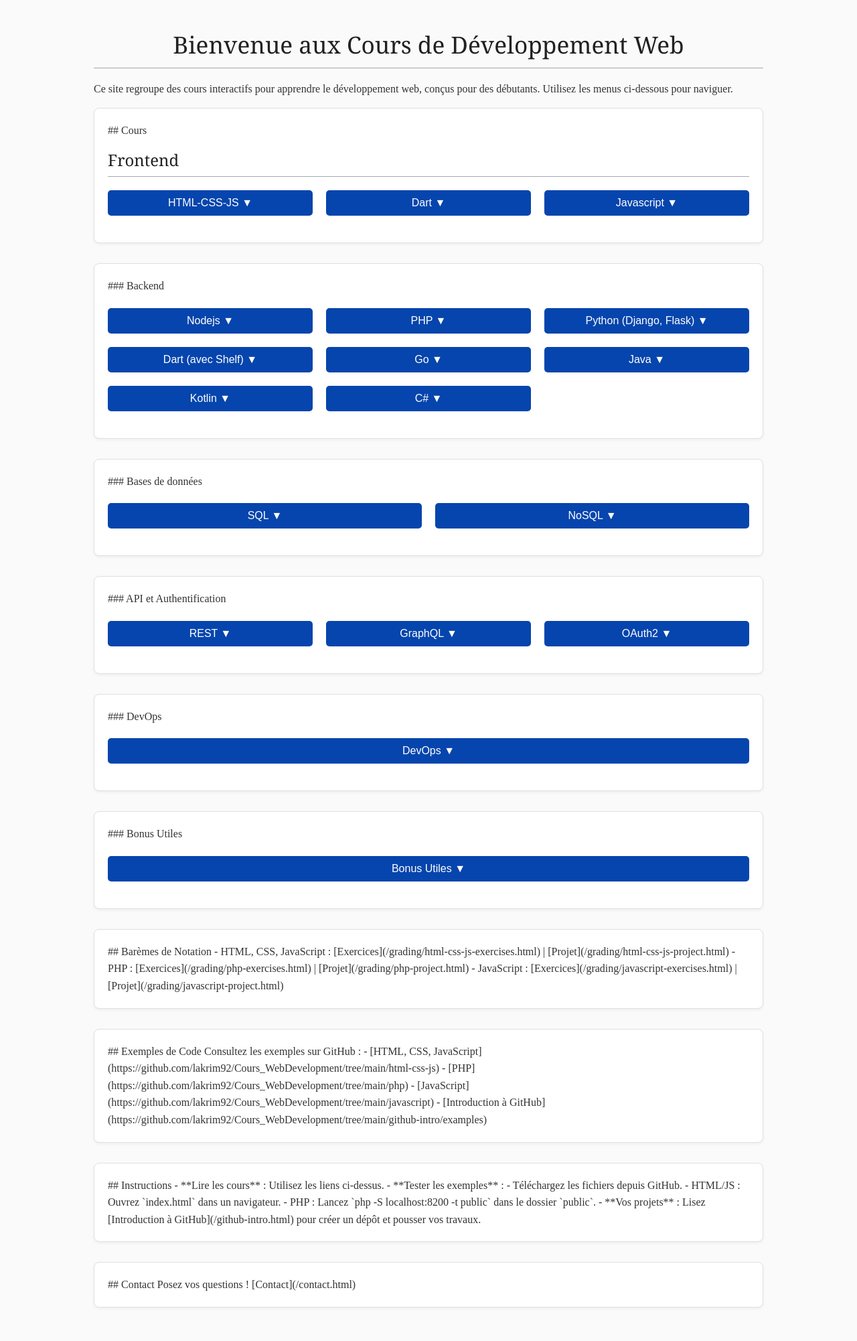
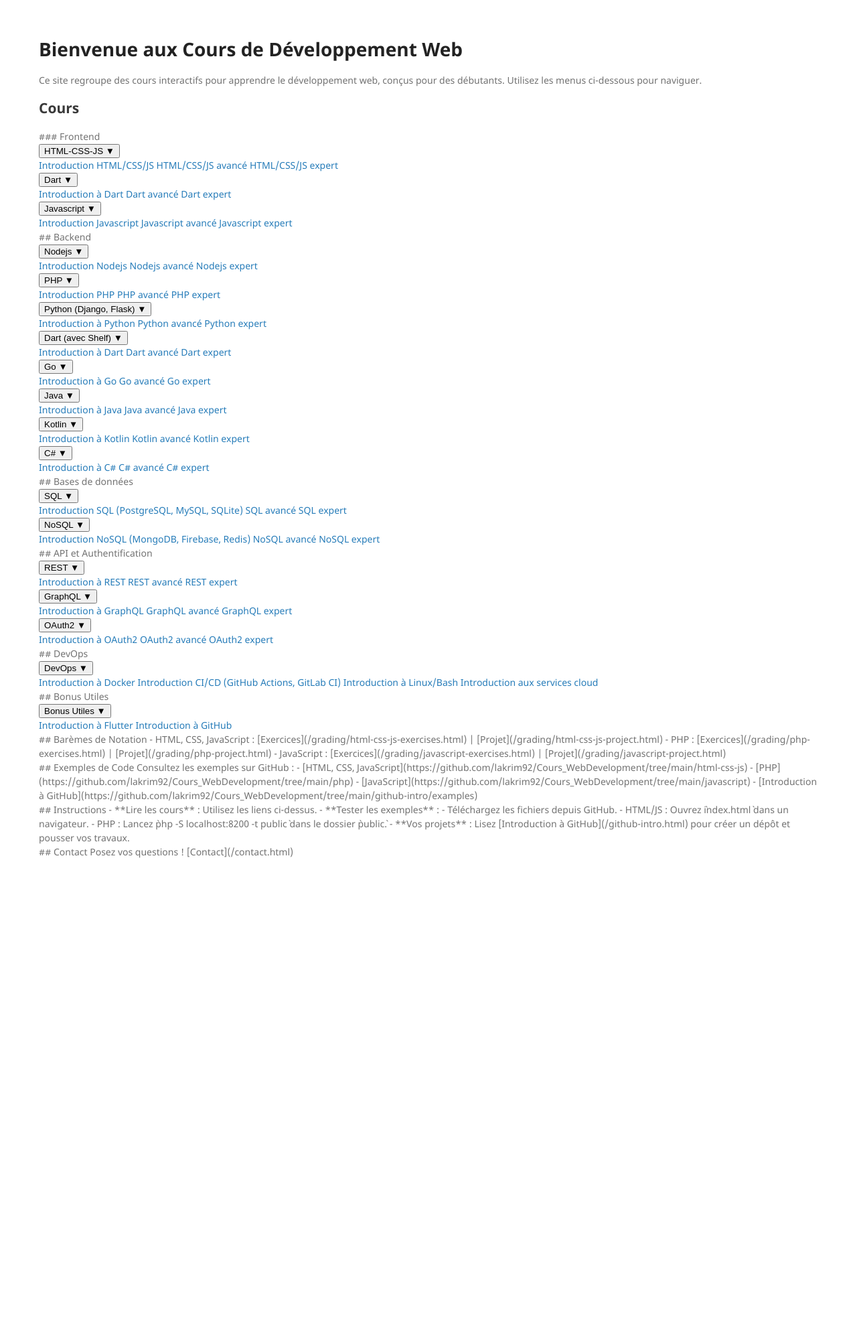
Before and after one commit to lakrim92/Cours_WebDevelopment, a PHP site: page / in a window 1280 px wide. Shown: the whole page at 67% size. After the commit the page ends 1281 px from the top, so only its background shows below. Run offline with PHP 8.4, Linux system fonts and the light colour scheme.

Commit message:
depot avec menu deroulant

```diff
--- a/_site/assets/css/style.css
+++ b/_site/assets/css/style.css
@@ -1,165 +1,216 @@
-/* Style général */
-body {
-    font-family: 'Linux Libertine', 'Times New Roman', serif;
-    line-height: 1.6;
-    color: #333;
-    max-width: 1000px;
-    /* Élargi pour plus d'espace */
-    margin: 0 auto;
-    padding: 20px;
-    background-color: #fafafa;
-    /* Fond léger pour contraste */
-}
+@font-face { font-family: 'Noto Sans'; font-weight: 400; font-style: normal; src: url("../fonts/Noto-Sans-regular/Noto-Sans-regular.eot"); src: url("../fonts/Noto-Sans-regular/Noto-Sans-regular.eot?#iefix") format("embedded-opentype"), local("Noto Sans"), local("Noto-Sans-regular"), url("../fonts/Noto-Sans-regular/Noto-Sans-regular.woff2") format("woff2"), url("../fonts/Noto-Sans-regular/Noto-Sans-regular.woff") format("woff"), url("../fonts/Noto-Sans-regular/Noto-Sans-regular.ttf") format("truetype"), url("../fonts/Noto-Sans-regular/Noto-Sans-regular.svg#NotoSans") format("svg"); }
+@font-face { font-family: 'Noto Sans'; font-weight: 700; font-style: normal; src: url("../fonts/Noto-Sans-700/Noto-Sans-700.eot"); src: url("../fonts/Noto-Sans-700/Noto-Sans-700.eot?#iefix") format("embedded-opentype"), local("Noto Sans Bold"), local("Noto-Sans-700"), url("../fonts/Noto-Sans-700/Noto-Sans-700.woff2") format("woff2"), url("../fonts/Noto-Sans-700/Noto-Sans-700.woff") format("woff"), url("../fonts/Noto-Sans-700/Noto-Sans-700.ttf") format("truetype"), url("../fonts/Noto-Sans-700/Noto-Sans-700.svg#NotoSans") format("svg"); }
+@font-face { font-family: 'Noto Sans'; font-weight: 400; font-style: italic; src: url("../fonts/Noto-Sans-italic/Noto-Sans-italic.eot"); src: url("../fonts/Noto-Sans-italic/Noto-Sans-italic.eot?#iefix") format("embedded-opentype"), local("Noto Sans Italic"), local("Noto-Sans-italic"), url("../fonts/Noto-Sans-italic/Noto-Sans-italic.woff2") format("woff2"), url("../fonts/Noto-Sans-italic/Noto-Sans-italic.woff") format("woff"), url("../fonts/Noto-Sans-italic/Noto-Sans-italic.ttf") format("truetype"), url("../fonts/Noto-Sans-italic/Noto-Sans-italic.svg#NotoSans") format("svg"); }
+@font-face { font-family: 'Noto Sans'; font-weight: 700; font-style: italic; src: url("../fonts/Noto-Sans-700italic/Noto-Sans-700italic.eot"); src: url("../fonts/Noto-Sans-700italic/Noto-Sans-700italic.eot?#iefix") format("embedded-opentype"), local("Noto Sans Bold Italic"), local("Noto-Sans-700italic"), url("../fonts/Noto-Sans-700italic/Noto-Sans-700italic.woff2") format("woff2"), url("../fonts/Noto-Sans-700italic/Noto-Sans-700italic.woff") format("woff"), url("../fonts/Noto-Sans-700italic/Noto-Sans-700italic.ttf") format("truetype"), url("../fonts/Noto-Sans-700italic/Noto-Sans-700italic.svg#NotoSans") format("svg"); }
+.highlight table td { padding: 5px; }
 
-/* Conteneur principal pour les sections */
-.section-container {
-    background-color: #fff;
-    border: 1px solid #e0e0e0;
-    border-radius: 8px;
-    padding: 20px;
-    margin-bottom: 30px;
-    box-shadow: 0 2px 4px rgba(0, 0, 0, 0.05);
-}
+.highlight table pre { margin: 0; }
 
-/* Style des titres inspiré de Wikipédia */
-h1,
-h2,
-h3,
-h4,
-h5,
-h6 {
-    font-family: 'Georgia', serif;
-    color: #202122;
-    margin: 0.5em 0;
-    border-bottom: 1px solid #a2a9b1;
-    padding-bottom: 0.2em;
-}
+.highlight .cm { color: #999988; font-style: italic; }
 
-h1 {
-    font-size: 2.2em;
-    font-weight: normal;
-    text-align: center;
-    /* Centré pour le titre principal */
-}
+.highlight .cp { color: #999999; font-weight: bold; }
 
-h2 {
-    font-size: 1.8em;
-    font-weight: normal;
-    background-color: #f5f5f5;
-    padding: 0.3em 0.6em;
-    display: inline-block;
-    border-radius: 4px;
-    margin-bottom: 15px;
-}
+.highlight .c1 { color: #999988; font-style: italic; }
 
-h3 {
-    font-size: 1.5em;
-    font-weight: normal;
-}
+.highlight .cs { color: #999999; font-weight: bold; font-style: italic; }
 
-/* Style des menus déroulants */
-.dropdown-container {
-    display: grid;
-    grid-template-columns: repeat(auto-fit, minmax(250px, 1fr));
-    gap: 20px;
-    /* Espacement entre les menus */
-    margin: 20px 0;
-}
+.highlight .c, .highlight .cd { color: #999988; font-style: italic; }
 
-.dropdown {
-    position: relative;
-}
+.highlight .err { color: #a61717; background-color: #e3d2d2; }
 
-.dropbtn {
-    background-color: #0645ad;
-    color: white;
-    padding: 10px 20px;
-    font-size: 16px;
-    border: none;
-    cursor: pointer;
-    border-radius: 5px;
-    transition: background-color 0.3s ease;
-    width: 100%;
-    /* Bouton occupe toute la largeur du conteneur */
-    box-sizing: border-box;
-}
+.highlight .gd { color: #000000; background-color: #ffdddd; }
 
-.dropbtn:hover {
-    background-color: #0b0080;
-}
+.highlight .ge { color: #000000; font-style: italic; }
 
-.dropdown-content {
-    display: none;
-    position: absolute;
-    background-color: #f9f9f9;
-    min-width: 250px;
-    box-shadow: 0 8px 16px rgba(0, 0, 0, 0.2);
-    z-index: 1;
-    border-radius: 5px;
-    overflow: hidden;
-    /* Coins nets pour les liens */
-}
+.highlight .gr { color: #aa0000; }
 
-.dropdown-content a {
-    color: #0645ad;
-    padding: 12px 16px;
-    text-decoration: none;
-    display: block;
-    font-family: 'Linux Libertine', serif;
-    transition: background-color 0.2s;
-}
+.highlight .gh { color: #999999; }
 
-.dropdown-content a:hover {
-    background-color: #f1f1f1;
-}
+.highlight .gi { color: #000000; background-color: #ddffdd; }
 
-/* Style des séparateurs (<hr>) */
-hr {
-    border: none;
-    border-top: 2px solid #e0e0e0;
-    margin: 30px 0;
-}
+.highlight .go { color: #888888; }
 
-/* Style des listes (ex. : barèmes de notation) */
-ul {
-    margin: 10px 0;
-    padding-left: 20px;
-}
+.highlight .gp { color: #555555; }
 
-ul li {
-    margin-bottom: 10px;
-}
+.highlight .gs { font-weight: bold; }
 
-/* Style pour les images de profil */
-.profile-image {
-    max-width: 500px;
-    height: auto;
-    display: block;
-    margin: 0 auto;
-    border-radius: 4px;
-}
+.highlight .gu { color: #aaaaaa; }
 
-/* Responsivité */
-@media screen and (max-width: 768px) {
-    body {
-        padding: 10px;
-    }
+.highlight .gt { color: #aa0000; }
 
-    .section-container {
-        padding: 15px;
-        margin: 10px 10px;
-    }
+.highlight .kc { color: #000000; font-weight: bold; }
 
-    .dropdown-container {
-        grid-template-columns: 1fr;
-        /* Une colonne sur mobile */
-    }
+.highlight .kd { color: #000000; font-weight: bold; }
 
-    h1 {
-        font-size: 1.8em;
-    }
+.highlight .kn { color: #000000; font-weight: bold; }
 
-    h2 {
-        font-size: 1.5em;
-    }
-}
+.highlight .kp { color: #000000; font-weight: bold; }
+
+.highlight .kr { color: #000000; font-weight: bold; }
+
+.highlight .kt { color: #445588; font-weight: bold; }
+
+.highlight .k, .highlight .kv { color: #000000; font-weight: bold; }
+
+.highlight .mf { color: #009999; }
+
+.highlight .mh { color: #009999; }
+
+.highlight .il { color: #009999; }
+
+.highlight .mi { color: #009999; }
+
+.highlight .mo { color: #009999; }
+
+.highlight .m, .highlight .mb, .highlight .mx { color: #009999; }
+
+.highlight .sb { color: #d14; }
+
+.highlight .sc { color: #d14; }
+
+.highlight .sd { color: #d14; }
+
+.highlight .s2 { color: #d14; }
+
+.highlight .se { color: #d14; }
+
+.highlight .sh { color: #d14; }
+
+.highlight .si { color: #d14; }
+
+.highlight .sx { color: #d14; }
+
+.highlight .sr { color: #009926; }
+
+.highlight .s1 { color: #d14; }
+
+.highlight .ss { color: #990073; }
+
+.highlight .s { color: #d14; }
+
+.highlight .na { color: #008080; }
+
+.highlight .bp { color: #999999; }
+
+.highlight .nb { color: #0086B3; }
+
+.highlight .nc { color: #445588; font-weight: bold; }
+
+.highlight .no { color: #008080; }
+
+.highlight .nd { color: #3c5d5d; font-weight: bold; }
+
+.highlight .ni { color: #800080; }
+
+.highlight .ne { color: #990000; font-weight: bold; }
+
+.highlight .nf { color: #990000; font-weight: bold; }
+
+.highlight .nl { color: #990000; font-weight: bold; }
+
+.highlight .nn { color: #555555; }
+
+.highlight .nt { color: #000080; }
+
+.highlight .vc { color: #008080; }
+
+.highlight .vg { color: #008080; }
+
+.highlight .vi { color: #008080; }
+
+.highlight .nv { color: #008080; }
+
+.highlight .ow { color: #000000; font-weight: bold; }
+
+.highlight .o { color: #000000; font-weight: bold; }
+
+.highlight .w { color: #bbbbbb; }
+
+.highlight { background-color: #f8f8f8; }
+
+body { background-color: #fff; padding: 50px; font: 14px/1.5 "Noto Sans", "Helvetica Neue", Helvetica, Arial, sans-serif; color: #727272; font-weight: 400; }
+
+h1, h2, h3, h4, h5, h6 { color: #222; margin: 0 0 20px; }
+
+p, ul, ol, table, pre, dl { margin: 0 0 20px; }
+
+h1, h2, h3 { line-height: 1.1; }
+
+h1 { font-size: 28px; }
+
+h2 { color: #393939; }
+
+h3, h4, h5, h6 { color: #494949; }
+
+a { color: #267CB9; text-decoration: none; }
+
+a:hover, a:focus { color: #069; font-weight: bold; }
+
+a small { font-size: 11px; color: #777; margin-top: -0.3em; display: block; }
+
+a:hover small { color: #777; }
+
+.wrapper { width: 860px; margin: 0 auto; }
+
+blockquote { border-left: 1px solid #e5e5e5; margin: 0; padding: 0 0 0 20px; font-style: italic; }
+
+code, pre { font-family: Monaco, Bitstream Vera Sans Mono, Lucida Console, Terminal, Consolas, Liberation Mono, DejaVu Sans Mono, Courier New, monospace; color: #333; }
+
+pre { padding: 8px 15px; background: #f8f8f8; border-radius: 5px; border: 1px solid #e5e5e5; overflow-x: auto; }
+
+table { width: 100%; border-collapse: collapse; }
+
+th, td { text-align: left; padding: 5px 10px; border-bottom: 1px solid #e5e5e5; }
+
+dt { color: #444; font-weight: 700; }
+
+th { color: #444; }
+
+img { max-width: 100%; }
+
+kbd { background-color: #fafbfc; border: 1px solid #c6cbd1; border-bottom-color: #959da5; border-radius: 3px; box-shadow: inset 0 -1px 0 #959da5; color: #444d56; display: inline-block; font-size: 11px; line-height: 10px; padding: 3px 5px; vertical-align: middle; }
+
+header { width: 270px; float: left; position: fixed; -webkit-font-smoothing: subpixel-antialiased; }
+
+ul.downloads { list-style: none; height: 40px; padding: 0; background: #f4f4f4; border-radius: 5px; border: 1px solid #e0e0e0; width: 270px; }
+
+.downloads li { width: 89px; float: left; border-right: 1px solid #e0e0e0; height: 40px; }
+
+.downloads li:first-child a { border-radius: 5px 0 0 5px; }
+
+.downloads li:last-child a { border-radius: 0 5px 5px 0; }
+
+.downloads a { line-height: 1; font-size: 11px; color: #676767; display: block; text-align: center; padding-top: 6px; height: 34px; }
+
+.downloads a:hover, .downloads a:focus { color: #675C5C; font-weight: bold; }
+
+.downloads ul a:active { background-color: #f0f0f0; }
+
+strong { color: #222; font-weight: 700; }
+
+.downloads li + li + li { border-right: none; width: 89px; }
+
+.downloads a strong { font-size: 14px; display: block; color: #222; }
+
+section { width: 500px; float: right; padding-bottom: 50px; }
+
+small { font-size: 11px; }
+
+hr { border: 0; background: #e5e5e5; height: 1px; margin: 0 0 20px; }
+
+footer { width: 270px; float: left; position: fixed; bottom: 50px; -webkit-font-smoothing: subpixel-antialiased; }
+
+@media print, screen and (max-width: 960px) { div.wrapper { width: auto; margin: 0; }
+  header, section, footer { float: none; position: static; width: auto; }
+  header { padding-right: 320px; }
+  section { border: 1px solid #e5e5e5; border-width: 1px 0; padding: 20px 0; margin: 0 0 20px; }
+  header a small { display: inline; }
+  header ul { position: absolute; right: 50px; top: 52px; } }
+@media print, screen and (max-width: 720px) { body { word-wrap: break-word; }
+  header { padding: 0; }
+  header ul, header p.view { position: static; }
+  pre, code { word-wrap: normal; } }
+@media print, screen and (max-width: 480px) { body { padding: 15px; }
+  .downloads { width: 99%; }
+  .downloads li, .downloads li + li + li { width: 33%; } }
+@media print { body { padding: 0.4in; font-size: 12pt; color: #444; } }
--- a/_site/feed.xml
+++ b/_site/feed.xml
@@ -1 +1 @@
-<?xml version="1.0" encoding="utf-8"?><feed xmlns="http://www.w3.org/2005/Atom" ><generator uri="https://jekyllrb.com/" version="3.10.0">Jekyll</generator><link href="http://localhost:4000/feed.xml" rel="self" type="application/atom+xml" /><link href="http://localhost:4000/" rel="alternate" type="text/html" /><updated>2025-05-30T11:34:08+02:00</updated><id>http://localhost:4000/feed.xml</id><title type="html">Cours Web Development</title><subtitle>Support de cours pour le développement web</subtitle></feed>
+<?xml version="1.0" encoding="utf-8"?><feed xmlns="http://www.w3.org/2005/Atom" ><generator uri="https://jekyllrb.com/" version="3.10.0">Jekyll</generator><link href="http://localhost:4000/feed.xml" rel="self" type="application/atom+xml" /><link href="http://localhost:4000/" rel="alternate" type="text/html" /><updated>2025-05-30T11:37:14+02:00</updated><id>http://localhost:4000/feed.xml</id><title type="html">Cours Web Development</title><subtitle>Support de cours pour le développement web</subtitle></feed>
--- a/_site/index.html
+++ b/_site/index.html
@@ -28,9 +28,9 @@
 <body>
     <h1 id="bienvenue-aux-cours-de-dveloppement-web">Bienvenue aux Cours de Développement Web</h1>
 <p>Ce site regroupe des cours interactifs pour apprendre le développement web, conçus pour des débutants. Utilisez les menus ci-dessous pour naviguer.</p>
+<h2 id="cours">Cours</h2>
 <div class="section-container">
-## Cours
-<h3 id="frontend">Frontend</h3>
+### Frontend
 <div class="dropdown-container">
 <div class="dropdown">
   <button class="dropbtn">HTML-CSS-JS ▼</button>
@@ -59,7 +59,7 @@
 </div>
 </div>
 <div class="section-container">
-### Backend
+## Backend
 <div class="dropdown-container">
 <div class="dropdown">
   <button class="dropbtn">Nodejs ▼</button>
@@ -128,7 +128,7 @@
 </div>
 </div>
 <div class="section-container">
-### Bases de données
+## Bases de données
 <div class="dropdown-container">
 <div class="dropdown">
   <button class="dropbtn">SQL ▼</button>
@@ -149,7 +149,7 @@
 </div>
 </div>
 <div class="section-container">
-### API et Authentification
+## API et Authentification
 <div class="dropdown-container">
 <div class="dropdown">
   <button class="dropbtn">REST ▼</button>
@@ -178,7 +178,7 @@
 </div>
 </div>
 <div class="section-container">
-### DevOps
+## DevOps
 <div class="dropdown-container">
 <div class="dropdown">
   <button class="dropbtn">DevOps ▼</button>
@@ -192,7 +192,7 @@
 </div>
 </div>
 <div class="section-container">
-### Bonus Utiles
+## Bonus Utiles
 <div class="dropdown-container">
 <div class="dropdown">
   <button class="dropbtn">Bonus Utiles ▼</button>
```
Also changed, not shown: docs/index.md (+6 -6 lines).
